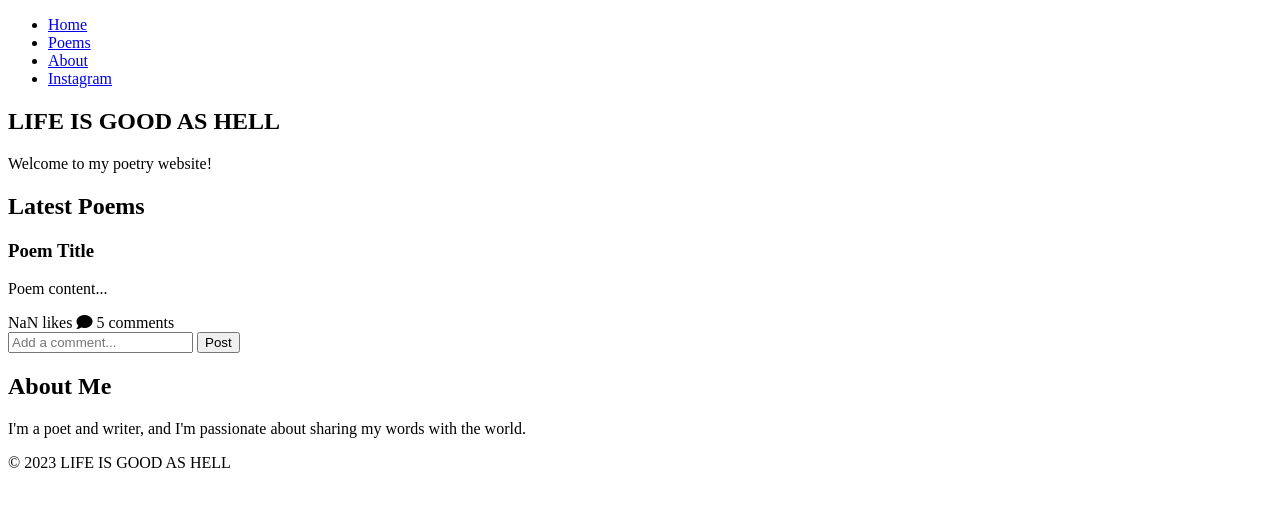
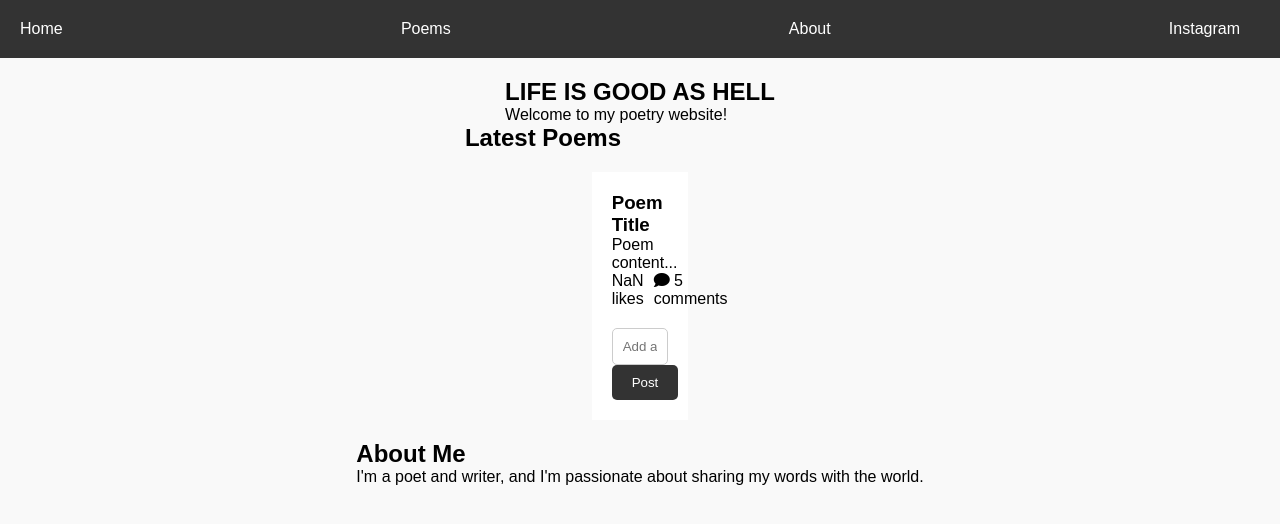
Before and after one commit to inkedbyanshul/poemsbyanshul, a plain HTML site: page index.html in a window 1280 px wide. Both pictures are taken after a click on the element "10 likes". Drawn offline with Linux system fonts and the light colour scheme.

Commit message:
Update index.html

```diff
--- a/index.html
+++ b/index.html
@@ -5,7 +5,113 @@
   <meta http-equiv="X-UA-Compatible" content="IE=edge">
   <meta name="viewport" content="width=device-width, initial-scale=1.0">
   <title>LIFE IS GOOD AS HELL</title>
-  <link rel="stylesheet" href="styles.css">
+  <style>
+    /* Global Styles */
+    * {
+      box-sizing: border-box;
+      margin: 0;
+      padding: 0;
+    }
+
+    body {
+      font-family: Arial, sans-serif;
+      background-color: #f9f9f9;
+    }
+
+    header {
+      background-color: #333;
+      color: #fff;
+      padding: 20px;
+      text-align: center;
+    }
+
+    nav ul {
+      list-style: none;
+      margin: 0;
+      padding: 0;
+      display: flex;
+      justify-content: space-between;
+    }
+
+    nav li {
+      margin-right: 20px;
+    }
+
+    nav a {
+      color: #fff;
+      text-decoration: none;
+    }
+
+    nav a:hover {
+      color: #ccc;
+    }
+
+    main {
+      display: flex;
+      flex-direction: column;
+      align-items: center;
+      padding: 20px;
+    }
+
+    .poem-container {
+      display: flex;
+      flex-wrap: wrap;
+      justify-content: center;
+    }
+
+    .poem {
+      background-color: #fff;
+      padding: 20px;
+      margin: 20px;
+      width: calc(33.33% - 20px);
+    }
+
+    .poem h3 {
+      margin-top: 0;
+    }
+
+    .likes-comments {
+      display: flex;
+      justify-content: space-between;
+      margin-bottom: 10px;
+    }
+
+    .likes-comments span {
+      margin-right: 10px;
+    }
+
+    .comment-form {
+      margin-top: 20px;
+    }
+
+    .comment-form input[type="text"] {
+      width: 100%;
+      padding: 10px;
+      border: 1px solid #ccc;
+      border-radius: 5px;
+    }
+
+    .comment-form button[type="submit"] {
+      background-color: #333;
+      color: #fff;
+      padding: 10px 20px;
+      border: none;
+      border-radius: 5px;
+      cursor: pointer;
+    }
+
+    .comment-form button[type="submit"]:hover {
+      background-color: #444;
+    }
+
+    footer {
+      background-color: #333;
+      color: #fff;
+      padding: 20px;
+      text-align: center;
+      clear: both;
+    }
+  </style>
   <link rel="stylesheet" href="https://cdnjs.cloudflare.com/ajax/libs/font-awesome/5.15.3/css/all.min.css" />
 </head>
 <body>
@@ -53,11 +159,42 @@
       <p>I'm a poet and writer, and I'm passionate about sharing my words with the world.</p>
     </section>
   </main>
-  <!-- Footer -->
-  <footer>
-    <p>&copy; 2023 LIFE IS GOOD AS HELL</p>
-  </footer>
-  <!-- JavaScript -->
-  <script src="script.js"></script>
+    </footer>
+  <!-- Script -->
+  <script>
+    // Add event listeners to comment forms
+    document.querySelectorAll('.comment-form').forEach(form => {
+      form.addEventListener('submit', event => {
+        event.preventDefault();
+        const commentInput = form.querySelector('input[type="text"]');
+        const commentText = commentInput.value.trim();
+        if (commentText !== '') {
+          // Add comment to poem
+          const poem = form.closest('.poem');
+          const commentsContainer = poem.querySelector('.comments');
+          const newComment = document.createElement('div');
+          newComment.className = 'comment';
+          newComment.textContent = commentText;
+          commentsContainer.appendChild(newComment);
+          // Update comment count
+          const commentCount = poem.querySelector('.likes-comments span:nth-child(2)');
+          const currentCount = parseInt(commentCount.textContent.split(' ')[0]);
+          commentCount.textContent = `${currentCount + 1} comments`;
+          // Clear input field
+          commentInput.value = '';
+        }
+      });
+    });
+
+    // Add event listeners to like buttons
+    document.querySelectorAll('.likes-comments span:nth-child(1)').forEach(likeButton => {
+      likeButton.addEventListener('click', event => {
+        const poem = likeButton.closest('.poem');
+        const likeCount = poem.querySelector('.likes-comments span:nth-child(1)');
+        const currentCount = parseInt(likeCount.textContent.split(' ')[0]);
+        likeCount.textContent = `${currentCount + 1} likes`;
+      });
+    });
+  </script>
 </body>
 </html>
```
